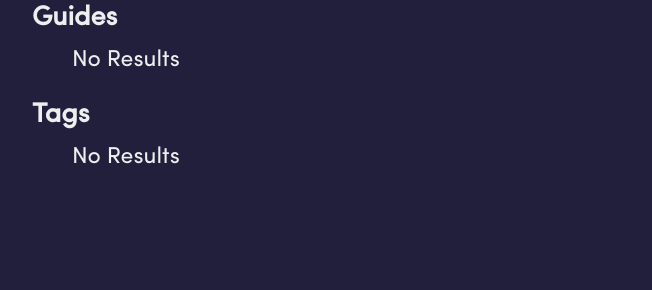
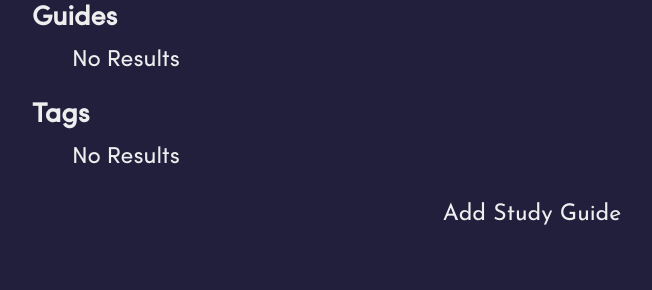
Before and after one commit to tjsga/studyguides, a Django app: template studyguides/templates/search_results.html in a window 1280 px wide. Shown: the part 510-800 px from the top of the page, without its empty margins (108-760 px from the left). Run offline with Django 3.2, Linux system fonts and the light colour scheme; the template is opened without the code that fills it, so the values that code supplies are empty; some libraries are stand-ins or nearby versions.

Commit message:
add student upload guide

```diff
--- a/studyguides/templates/base.html
+++ b/studyguides/templates/base.html
@@ -52,6 +52,7 @@
         <a style="padding:20px;" target="_blank" href="https://docs.google.com/forms/d/e/1FAIpQLSddHARB7zIgCBN-swWkejx6f4wJNslxh5AnkS65BzJ2pt7uLQ/viewform?usp=sf_link">Report a Study Guide</a>
         <a style="padding:20px;" href="/admin">Access Admin Console</a>
       {% endif %}
+      <a style="padding:20px;" target="_blank" href="https://docs.google.com/forms/d/1p7DvGQfJM8nG88fC7eQ4lWcdEOKjNixUtFoJ8zpq_Co/viewform?edit_requested=true">Add Study Guide</a>
     </div>
   </body>
 </html>
```
